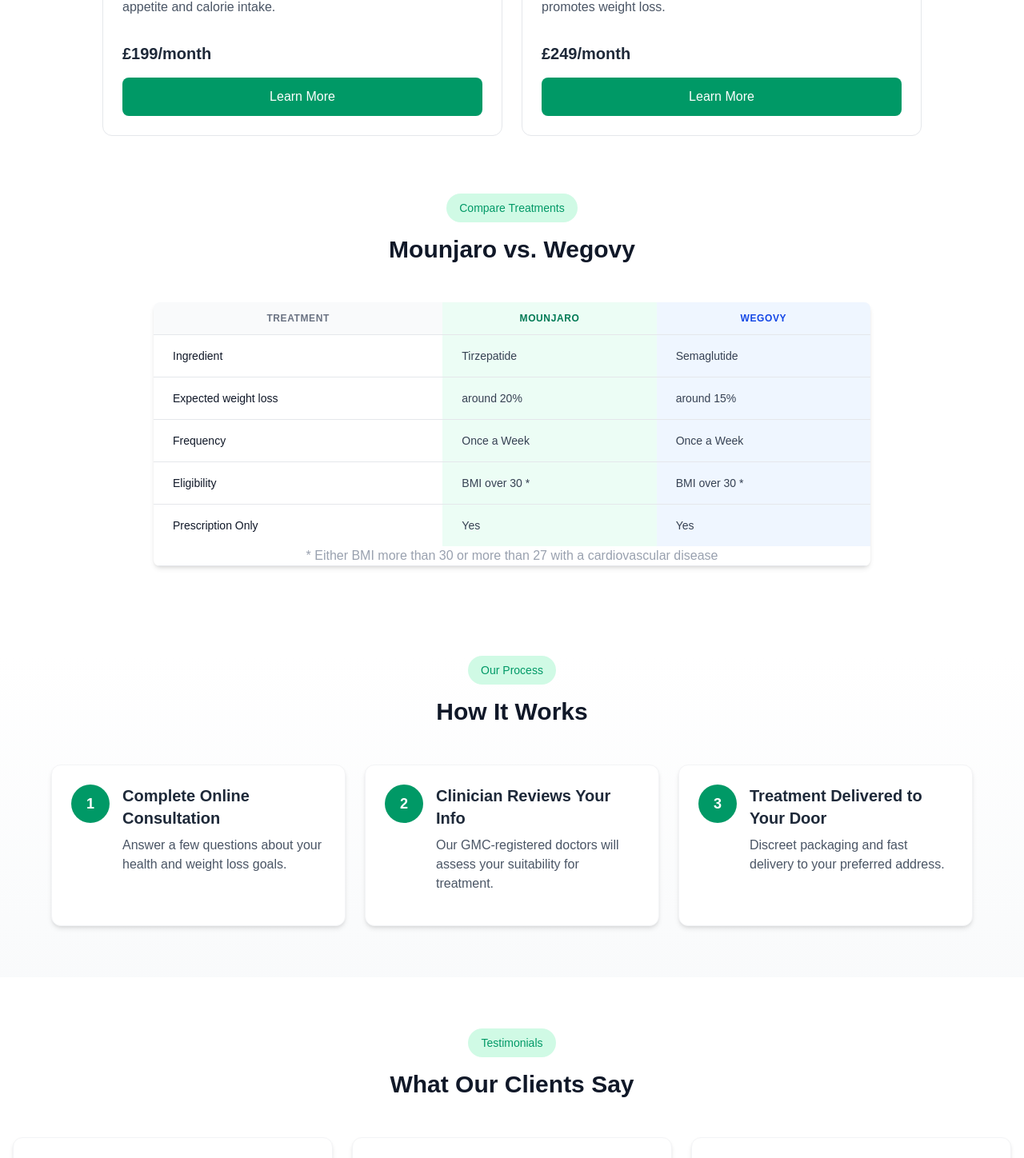
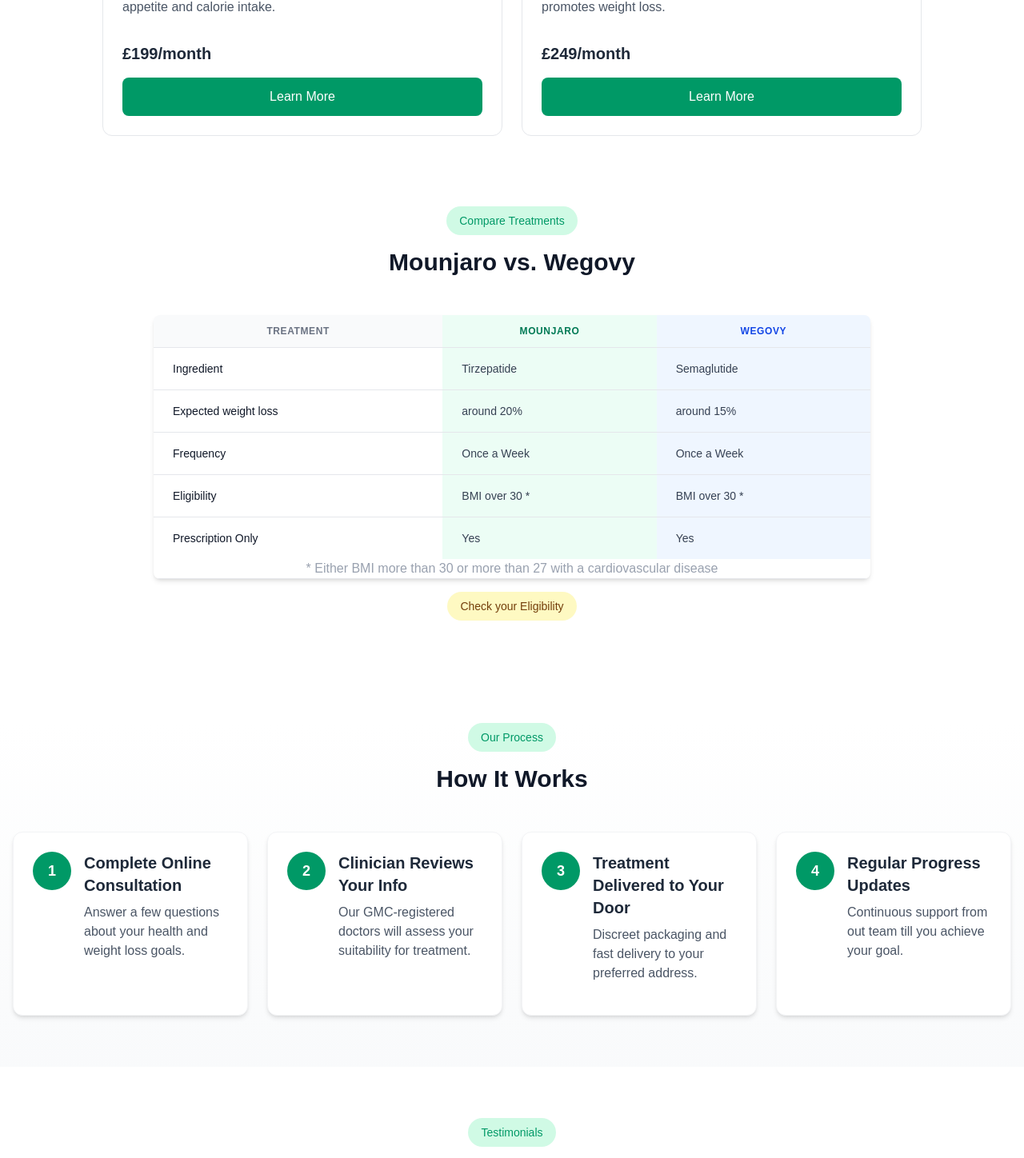
Before and after one commit to shanker21/weight, a Next.js app: page / in a window 1280 px wide. Shown: the part 2003-3451 px from the top of the page at 80% size. Built offline with nearby package versions, Linux system fonts and the light colour scheme.

Commit message:
Added links to bmi

```diff
--- a/src/app/consultation/page.tsx
+++ b/src/app/consultation/page.tsx
@@ -6,20 +6,20 @@
 
 export default function ConsultationPage() {
   return (
-    <div className="min-h-screen bg-gray-50 py-4 px-4 sm:px-6 lg:px-8">
+    <div className="min-h-screen bg-gray-50 py-2 px-2 sm:px-4 lg:px-2">
 
 
           {/* Right Column - Semblance Iframe */}
           <motion.div
             initial={{ opacity: 0, x: 20 }}
             animate={{ opacity: 1, x: 0 }}
-            className="bg-white p-4 rounded-xl border border-gray-200 h-fit top-4"
+            className="bg-white p-4 rounded-xl border border-gray-200 top-4"
           >
 
             <div className="aspect-w-16 aspect-h-9">
               <iframe
-                src="https://your-semblance-embed-url.com"
-                className="w-full h-[500px] border-0 rounded-lg"
+                src="http://semble.io"
+                className="w-full h-screen border-0 rounded-lg"
                 allow="clipboard-write"
                 loading="lazy"
               ></iframe>
--- a/src/app/contact/page.tsx
+++ b/src/app/contact/page.tsx
@@ -52,13 +52,13 @@
     };
 
     return (
-        <div className="min-h-screen bg-gray-50 py-12 px-4 sm:px-6 lg:px-8">
-            <div className="max-w-7xl mx-auto">
+        <div className="min-h-screen bg-gray-50">
+            <div className="mx-auto">
                 {/* Page Header */}
                 <motion.div
                     initial={{ opacity: 0, y: 20 }}
                     animate={{ opacity: 1, y: 0 }}
-                    className="text-center mb-16"
+                    className="text-center mb-16 px-4 sm:px-6 lg:px-8 bg-gradient-to-r from-emerald-50 to-blue-50 py-20"
                 >
                     <h1 className="text-4xl font-bold text-gray-900 mb-4">Contact Us</h1>
                     <p className="text-xl text-gray-600 max-w-3xl mx-auto">
@@ -66,7 +66,7 @@
                     </p>
                 </motion.div>
 
-                <div className="grid grid-cols-1 lg:grid-cols-2 gap-12">
+                <div className="grid grid-cols-1 mx-2 lg:grid-cols-2 gap-12 lg:mx-6">
                     {/* Contact Form */}
                     <motion.div
                         initial={{ opacity: 0, x: -20 }}
@@ -239,7 +239,7 @@
                     </motion.div>
                 </div>
                 {/* Google Maps Embed */}
-                <div className="bg-white p-4 mt-6 rounded-xl shadow-md border border-gray-200">
+                <div className="bg-white mx-2 p-4 mt-6 lg:mx-6 rounded-xl shadow-md border border-gray-200">
                     <h3 className="text-xl font-semibold text-gray-800 mb-4">Find Us</h3>
                     <div className="aspect-w-16 aspect-h-9 rounded-lg overflow-hidden">
                         <iframe
--- a/src/app/how-it-works/page.tsx
+++ b/src/app/how-it-works/page.tsx
@@ -181,7 +181,7 @@
           className="mt-12 text-center"
         >
           <Link href="/consultation">
-            <button className="bg-emerald-600 hover:bg-emerald-700 text-white font-medium py-3 px-8 rounded-lg transition-all duration-300 transform hover:-translate-y-1 shadow-lg hover:shadow-emerald-200">
+            <button className="cursor-pointer bg-emerald-600 hover:bg-emerald-700 text-white font-medium py-3 px-8 rounded-lg transition-all duration-300 transform hover:-translate-y-1 shadow-lg hover:shadow-emerald-200">
               Start Online Consultation
             </button>
           </Link>
--- a/src/app/page.tsx
+++ b/src/app/page.tsx
@@ -57,6 +57,10 @@
       description:
         "Discreet packaging and fast delivery to your preferred address.",
     },
+    {
+      title: "Regular Progress Updates",
+      description: "Continuous support from out team till you achieve your goal."
+    }
   ];
 
   const testimonials = [
@@ -99,7 +103,7 @@
         </p>
         <div className="flex flex-col sm:flex-row gap-4">
           <Link
-          href="/consult">
+          href="/consultation">
           <button className="cursor-pointer bg-emerald-600 hover:bg-emerald-700 text-white font-medium py-3 px-6 rounded-lg transition-all duration-300 transform hover:-translate-y-1 shadow-lg hover:shadow-emerald-200">
             Start My Consultation
           </button>
@@ -163,6 +167,7 @@
               Why WeightGone.co.uk?
             </h2>
           </div>
+          <ScrollAnimation delay={400}>
           <div className="grid grid-cols-1 md:grid-cols-2 lg:grid-cols-4 gap-6">
             <div className="bg-white p-6 rounded-xl shadow-md hover:shadow-lg transition-shadow duration-300 border border-gray-100 hover:border-emerald-100">
               <div className="flex justify-center mb-4">
@@ -217,6 +222,7 @@
               </p>
             </div>
           </div>
+          </ScrollAnimation>
         </div>
       </section>
 
@@ -224,12 +230,18 @@
       <section className="py-16 bg-white">
         <div className="container mx-auto px-4">
           <div className="text-center mb-12">
+          <Link
+            href="/treatments">
             <span className="inline-block bg-emerald-100 text-emerald-600 px-4 py-2 rounded-full text-sm font-medium mb-4">
               Our Treatments
             </span>
+            </Link>
+            <Link
+            href="/treatments">
             <h2 className="text-3xl font-bold text-gray-900">
               Popular Treatments
             </h2>
+            </Link>
           </div>
           <div className="grid grid-cols-1 md:grid-cols-2 gap-6 max-w-5xl mx-auto">
             {treatments.map((treatment, index) => (
@@ -258,7 +270,7 @@
               </div>
             ))}
           </div>
-          <div className="text-center mt-18">
+          <div className="text-center mt-22">
           <span className="inline-block bg-emerald-100 text-emerald-600 px-4 py-2 rounded-full text-sm font-medium mb-4">
               Compare Treatments
             </span>
@@ -306,6 +318,13 @@
       </tbody>
     </table>
   </div>
+  <div className="text-center"> {/* Parent container to center children */}
+  <div className="inline-block mt-4 bg-yellow-100 text-yellow-900 px-4 py-2 rounded-full text-sm font-medium mb-4">
+    <Link href="/how-it-works#eligibility">
+      Check your Eligibility
+    </Link>
+  </div>
+</div>
 </div>
         </div>
       </section>
@@ -314,12 +333,18 @@
       <section className="pb-16 bg-gradient-to-b from-white to-gray-50">
         <div className="container mx-auto px-4">
           <div className="text-center mb-12">
+            <Link href="/how-it-works">
             <span className="inline-block bg-emerald-100 text-emerald-600 px-4 py-2 rounded-full text-sm font-medium mb-4">
               Our Process
             </span>
+            </Link>
+            <Link href="/how-it-works">
             <h2 className="text-3xl font-bold text-gray-900">How It Works</h2>
+            </Link>
           </div>
-          <div className="grid grid-cols-1 md:grid-cols-3 gap-6 max-w-6xl mx-auto">
+          {/* <div className="grid grid-cols-1 md:grid-cols-4 gap-6 max-w-7xl mx-auto"> */}
+          <div className="grid grid-cols-1 md:grid-cols-2 lg:grid-cols-4 gap-6">
+
             {steps.map((step, index) => (
               <div
                 key={index}
@@ -398,7 +423,7 @@
             Take the first step today with our safe, effective treatments.
           </p>
           <Link
-          href="/consult">
+          href="/consultation">
           <button className="cursor-pointer bg-white text-emerald-600 hover:bg-gray-100 font-medium py-3 px-8 rounded-lg transition-all duration-300 transform hover:-translate-y-1 shadow-lg hover:shadow-xl">
             Start My Consultation
           </button>
--- a/src/app/treatments/page.tsx
+++ b/src/app/treatments/page.tsx
@@ -30,7 +30,7 @@
       ],
       description:
         "Regulates blood sugar and promotes weight loss through dual hormone action.",
-      image: "/images/mounjaro-2.jpeg",
+      image: "/images/mounjaro-main.jpeg",
     },
   ];
 
@@ -69,7 +69,7 @@
                     src={treatment.image}
                     alt={treatment.name}
                     fill
-                    className="object-cover group-hover:scale-105 transition-transform duration-500"
+                    className="object-cover group-hover:scale-95 transition-transform duration-500"
                   />
                   <div className="absolute inset-0 bg-gradient-to-t from-gray-900/40 via-gray-900/10 to-transparent"></div>
                 </div>
```
